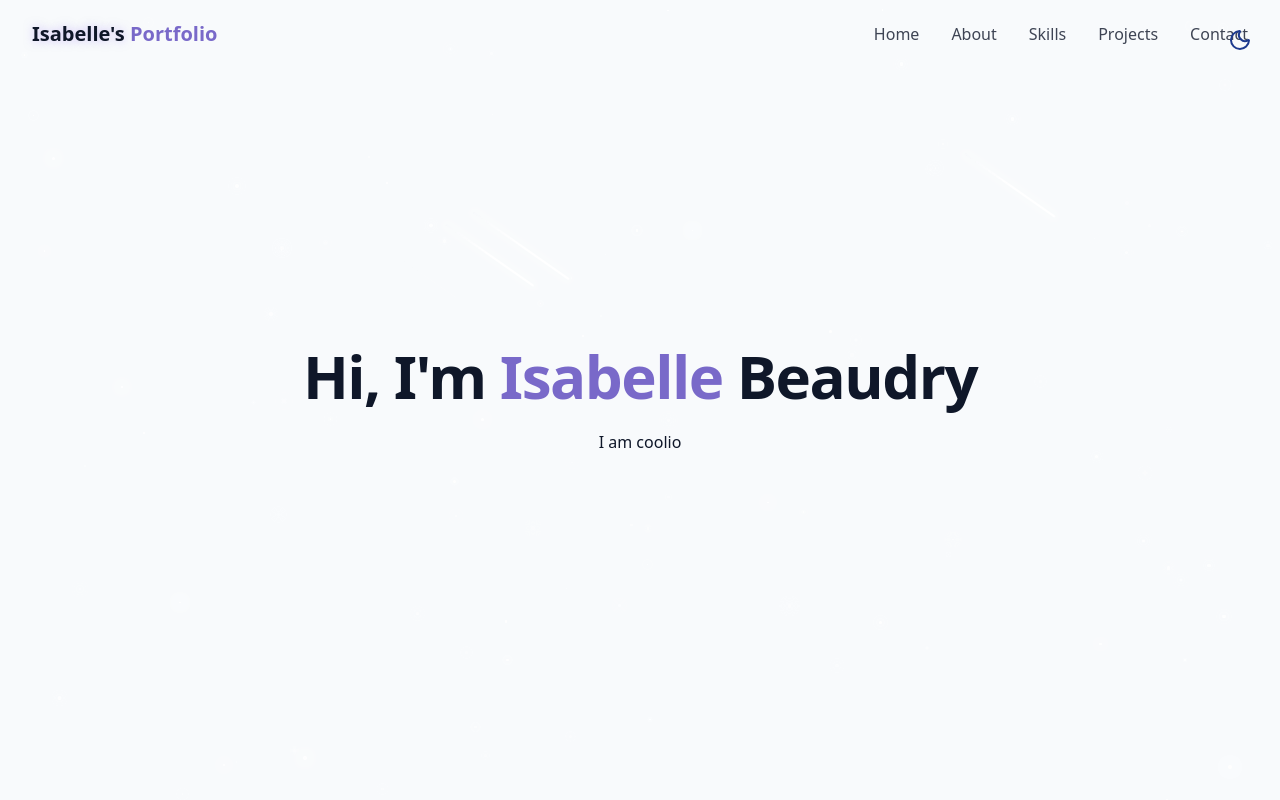
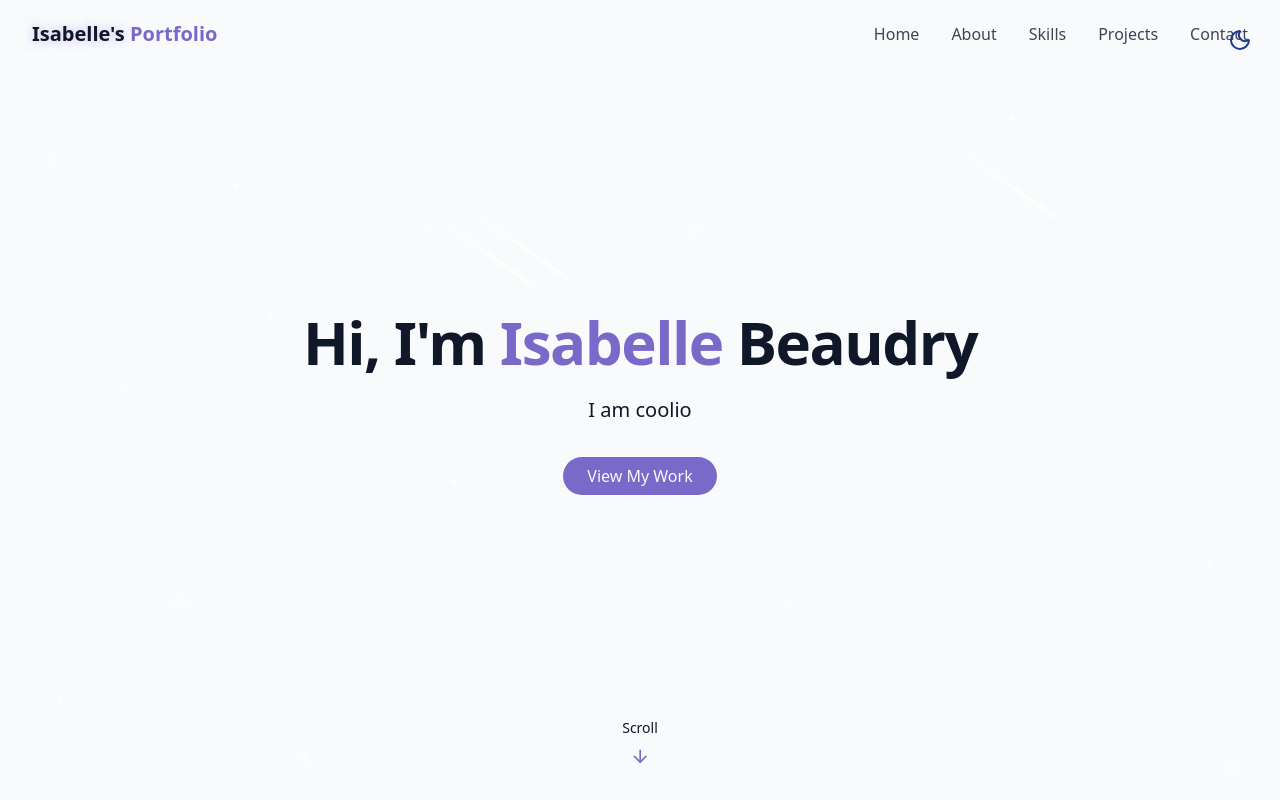
Before and after one commit to isabelle-bh/portfolio-2025, a React (Vite) app: page / in a window 1280 px wide. Built offline with nearby package versions, Linux system fonts and the light colour scheme.

Commit message:
feat: scroll prompt to hero section

```diff
--- a/src/components/HeroSection.jsx
+++ b/src/components/HeroSection.jsx
@@ -1,3 +1,5 @@
+import { ArrowDown } from 'lucide-react';
+
 export const HeroSection = () => {
     return (
         <section id="hero" className="relative min-h-screen flex flex-col items-center justify-center px-4">
@@ -5,15 +7,24 @@
                 <div className="space-y-6">
                     <h1 className="text-4xl md:text-6xl font-bold tracking-tight">
                         <span className="opacity-0 animate-fade-in"> Hi, I'm</span>
-                        <span className="text-primary opacity-0 animate-fade-in-delay-2"> Isabelle</span>
-                        <span className="opacity-0 animate-fade-in-delay-3"> Beaudry</span>
+                        <span className="text-primary opacity-0 animate-fade-in-delay-1"> Isabelle</span>
+                        <span className="opacity-0 animate-fade-in-delay-2"> Beaudry</span>
 
                     </h1>
 
-                    <p>
+                    <p className="text-lg md:text-xl text-muted-foreground max-2-2xl mx-auto opacity-0 animate-fade-in-delay-3">
                         I am coolio
                     </p>
+
+                    <div className="pt-4 opacity-0 animate-fade-in-delay-4">
+                        <a href="projects" className="cosmic-button">View My Work</a>
+                    </div>
                 </div>
+            </div>
+
+            <div className="absolute bottom-8 left-1/2 transform -translate-x-1/2 flex flex-col items-center animate-bounce">
+                <span className="text-sm text-muted-foreground mb-2">Scroll</span>
+                <ArrowDown className="h-5 w-5 text-primary" />
             </div>
         </section>
     )
```
